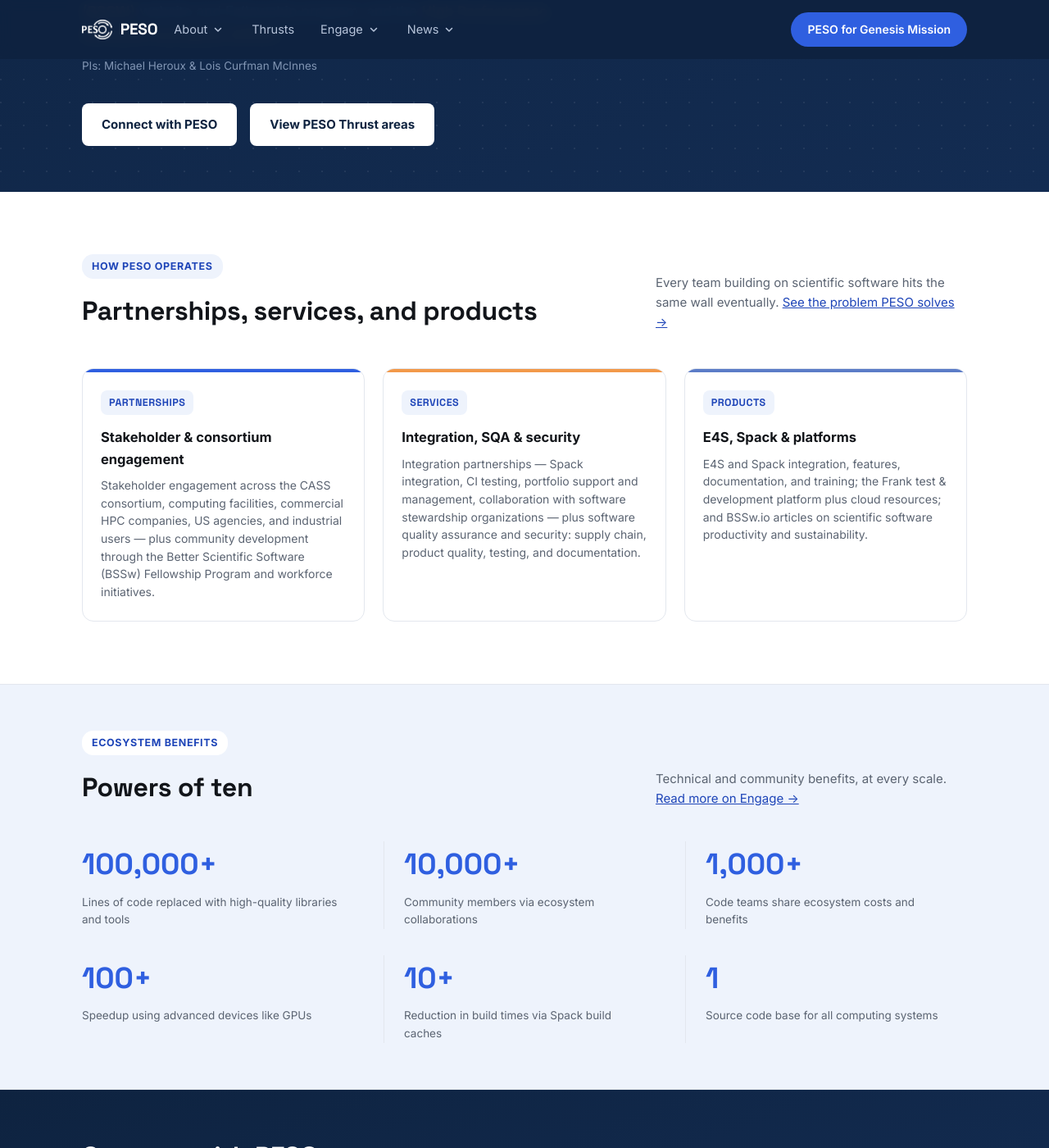
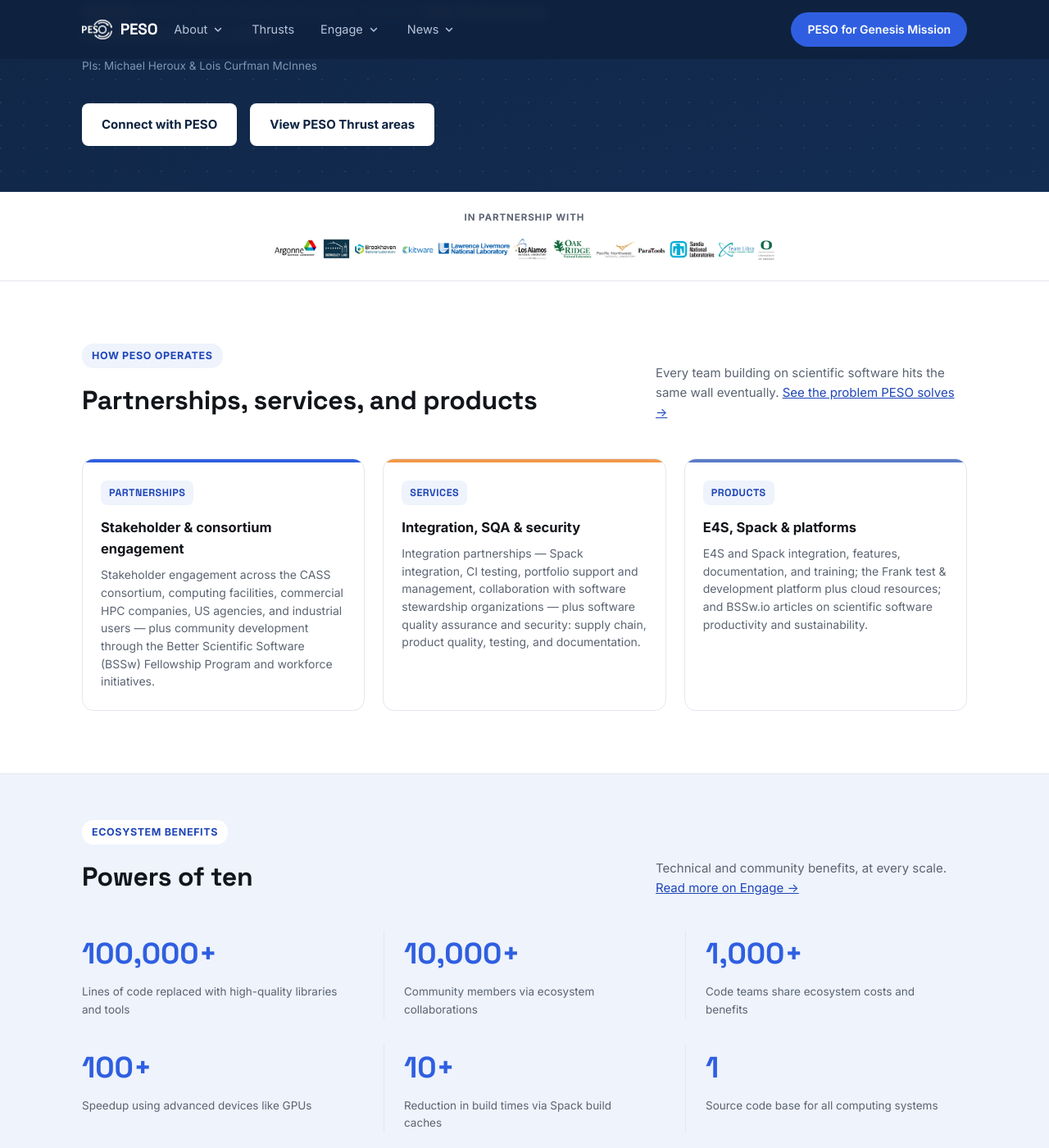
Before and after one commit to pesoproject/pesoproject.github.io, a Jekyll site: the page built from index.html, in a window 1280 px wide and 1400 px high, scrolled down 536 px. Shown: the whole window at 82% size. Built offline with Jekyll 4.4.1, drawn with Linux system fonts in a browser that asks for light colours.

Commit message:
Add partner institution logos to the homepage header
Extracted the 12 institutional logos (Argonne, Lawrence Berkeley,
Brookhaven, Kitware, Lawrence Livermore, Los Alamos, Oak Ridge,
Pacific Northwest, ParaTools, Sandia, Team Libra, University of
Oregon) from the top of files/cs-pi-2026/2026-CS-PI-PESO-Overview.pdf
via Ghostscript rasterization + Pillow cropping, excluding the
PESO/QR box since that isn't a partner logo.

Placement: a new light "In partnership with" band directly below
the homepage hero, on white (not navy) since the extracted logos
have white backgrounds. Centered on desktop where the strip fits
the viewport; on mobile the logos keep a fixed, legible height and
the strip scrolls horizontally instead of shrinking illegibly
(verified via direct width measurement at 390px).

Co-Authored-By: Claude Sonnet 5 <noreply@anthropic.com>

```diff
--- a/_includes/header.html
+++ b/_includes/header.html
@@ -12,3 +12,12 @@
     </div>
   </div>
 </header>
+
+<div class="partner-logos">
+  <div class="wrap">
+    <div class="partner-logos-label">In partnership with</div>
+    <div class="partner-logos-scroll">
+      <img src="/images/partner-institutions.png" alt="Argonne National Laboratory, Lawrence Berkeley National Laboratory, Brookhaven National Laboratory, Kitware, Lawrence Livermore National Laboratory, Los Alamos National Laboratory, Oak Ridge National Laboratory, Pacific Northwest National Laboratory, ParaTools, Sandia National Laboratories, Team Libra, and University of Oregon">
+    </div>
+  </div>
+</div>
--- a/assets/css/signal.css
+++ b/assets/css/signal.css
@@ -112,6 +112,19 @@ h1.display .accent{color:var(--amber);}
 .btn-ghost{
   border:1.5px solid rgba(255,255,255,0.35); color:#fff; font-weight:600; font-size:15px;
   padding:13px 24px; border-radius:8px; text-decoration:none; display:inline-block;
+}
+
+/* ---------- PARTNER INSTITUTION LOGOS — light band below the hero ---------- */
+.partner-logos{background:#fff; border-bottom:1px solid var(--line); padding:22px 0;}
+.partner-logos-label{
+  font-size:11.5px; font-weight:700; letter-spacing:0.08em; text-transform:uppercase;
+  color:var(--muted); margin-bottom:14px; text-align:center;
+}
+.partner-logos-scroll{display:flex; justify-content:center; overflow-x:auto; -webkit-overflow-scrolling:touch;}
+.partner-logos-scroll img{height:32px; width:auto; max-width:none; flex-shrink:0;}
+@media (max-width:860px){
+  .partner-logos-label{text-align:left;}
+  .partner-logos-scroll{justify-content:flex-start;}
 }
 
 /* ---------- INNER-PAGE HEADER — short navy band ---------- */
```
Also changed, not shown: images/partner-institutions.png (added).
